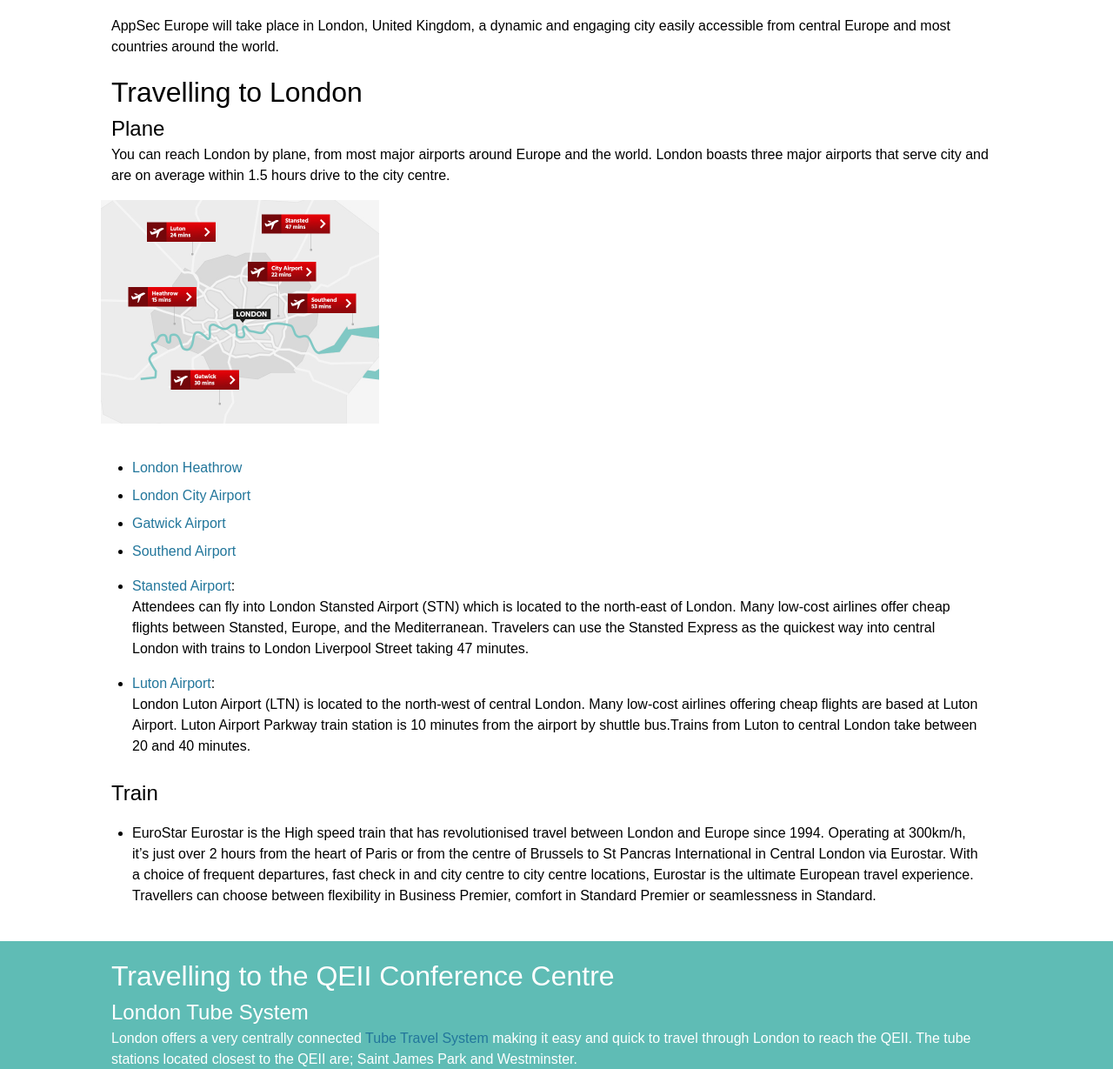
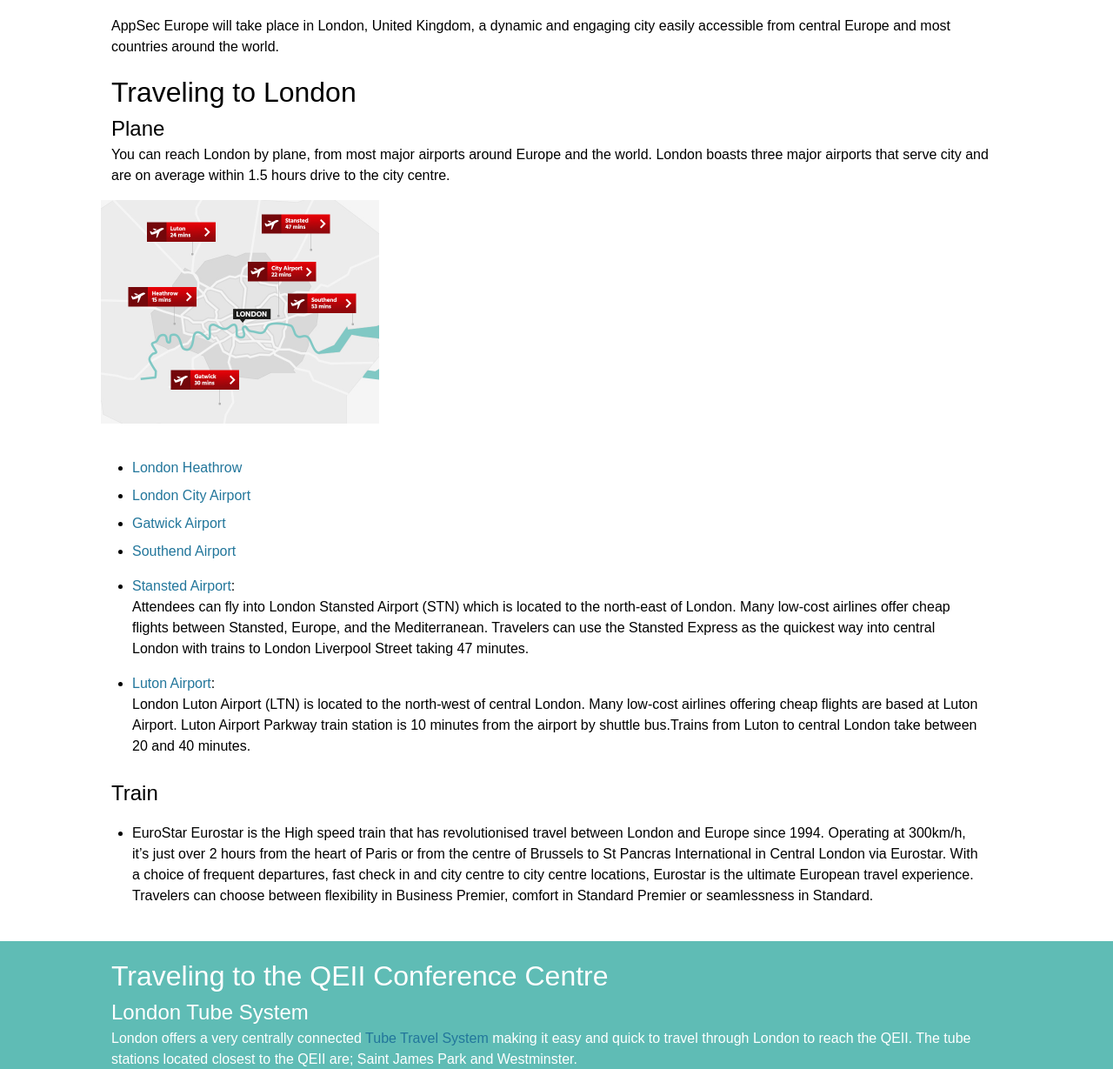
Before and after one commit to OWASP/AppSecEurope2018, a Jekyll site: the page built from london/how-to-get-there.md, in a window 1280 px wide. Shown: the part 252-1481 px from the top of the page at 87% size. Built offline with Jekyll 4.4.1, drawn with Linux system fonts in a browser that asks for light colours; some web fonts are replaced.

Commit message:
fixing typo's

```diff
--- a/london/how-to-get-there.md
+++ b/london/how-to-get-there.md
@@ -9,7 +9,7 @@ layout: multisection
 
 AppSec Europe will take place in London, United Kingdom, a dynamic and engaging city easily accessible from central Europe and most countries around the world.
 
-## Travelling to London
+## Traveling to London
 
 ### Plane
 
@@ -31,12 +31,12 @@ London Luton Airport (LTN) is located to the north-west of central London. Many
 ### Train
 
 * EuroStar
-Eurostar is the High speed train that has revolutionised travel between London and Europe since 1994.  Operating at 300km/h, it's just over 2 hours from the heart of Paris or from the centre of Brussels to St Pancras International in Central London via Eurostar. With a choice of frequent departures, fast check in and city centre to city centre locations, Eurostar is the ultimate European travel experience. Travellers can choose between flexibility in Business Premier, comfort in Standard Premier or seamlessness in Standard.
+Eurostar is the High speed train that has revolutionised travel between London and Europe since 1994.  Operating at 300km/h, it's just over 2 hours from the heart of Paris or from the centre of Brussels to St Pancras International in Central London via Eurostar. With a choice of frequent departures, fast check in and city centre to city centre locations, Eurostar is the ultimate European travel experience. Travelers can choose between flexibility in Business Premier, comfort in Standard Premier or seamlessness in Standard.
 
 </section>
 
 <section class="inverse" markdown="1">
-## Travelling to the QEII Conference Centre
+## Traveling to the QEII Conference Centre
 
 ### London Tube System
 
```
